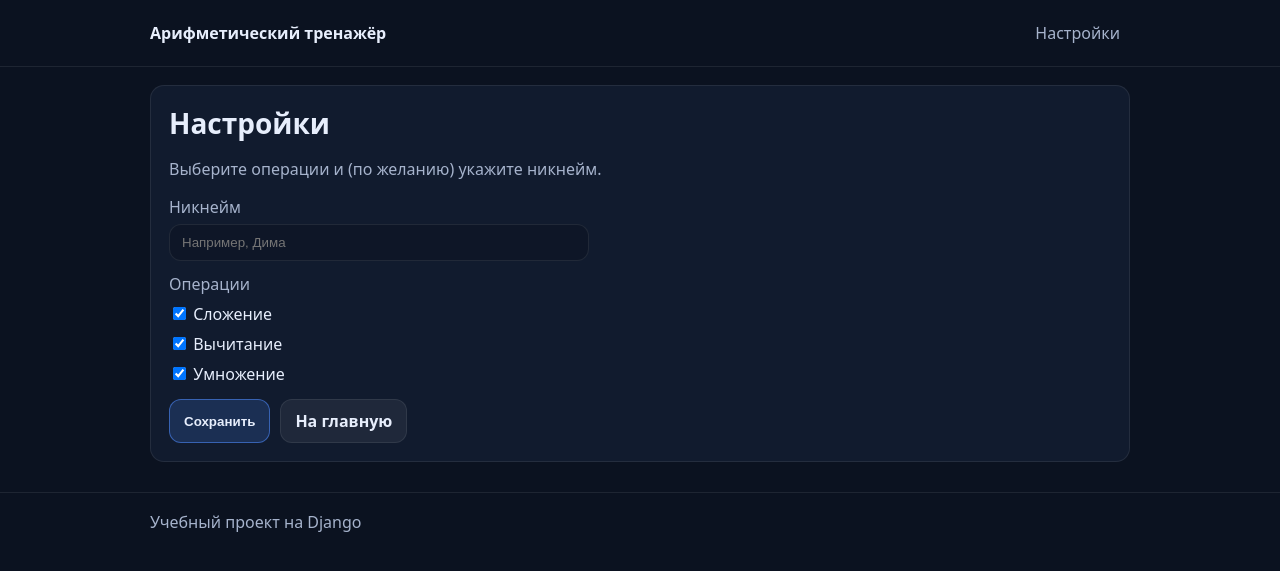
After one commit to Maksimonk/Arithmetic-Trainer, a Django app: page /settings/ in a window 1280 px wide. The commit adds this page. Shown: the top 571 px of the page. Run offline with Django 4.2, Linux system fonts and the light colour scheme.

Commit message:
add settings page

```diff
--- a/static/css/styles.css
+++ b/static/css/styles.css
@@ -27,10 +27,35 @@ body {
   padding: 14px 0;
 }
 
+.header__inner {
+  display: flex;
+  align-items: center;
+  justify-content: space-between;
+  gap: 12px;
+}
+
 .brand {
   color: var(--text);
   text-decoration: none;
   font-weight: 700;
+}
+
+.nav {
+  display: flex;
+  gap: 10px;
+  flex-wrap: wrap;
+}
+
+.nav__link {
+  color: var(--muted);
+  text-decoration: none;
+  padding: 8px 10px;
+  border-radius: 10px;
+}
+
+.nav__link:hover {
+  color: var(--text);
+  background: rgba(255, 255, 255, 0.06);
 }
 
 .card {
@@ -48,6 +73,80 @@ body {
 
 .muted {
   color: var(--muted);
+}
+
+.form {
+  margin-top: 10px;
+}
+
+.form__row {
+  margin: 12px 0;
+}
+
+.label {
+  display: block;
+  margin-bottom: 6px;
+  color: var(--muted);
+}
+
+input[type="text"] {
+  width: min(420px, 100%);
+  padding: 10px 12px;
+  border-radius: 12px;
+  border: 1px solid var(--border);
+  background: rgba(0, 0, 0, 0.15);
+  color: var(--text);
+  outline: none;
+}
+
+input[type="text"]:focus {
+  border-color: rgba(79, 140, 255, 0.7);
+  box-shadow: 0 0 0 4px rgba(79, 140, 255, 0.15);
+}
+
+.checkbox {
+  display: block;
+  margin: 8px 0;
+  color: var(--text);
+}
+
+.actions {
+  display: flex;
+  gap: 10px;
+  flex-wrap: wrap;
+  margin-top: 14px;
+}
+
+.btn {
+  display: inline-flex;
+  align-items: center;
+  justify-content: center;
+  padding: 10px 14px;
+  border-radius: 12px;
+  border: 1px solid rgba(79, 140, 255, 0.55);
+  background: rgba(79, 140, 255, 0.18);
+  color: var(--text);
+  text-decoration: none;
+  cursor: pointer;
+  font-weight: 650;
+}
+
+.btn:hover {
+  background: rgba(79, 140, 255, 0.28);
+}
+
+.btn--secondary {
+  border-color: var(--border);
+  background: rgba(255, 255, 255, 0.06);
+}
+
+.btn--secondary:hover {
+  background: rgba(255, 255, 255, 0.1);
+}
+
+.field-error {
+  color: #ff5c7a;
+  margin-top: 6px;
 }
 
 .grid {
--- a/templates/base.html
+++ b/templates/base.html
@@ -11,6 +11,9 @@
     <header class="header">
       <div class="container header__inner">
         <a class="brand" href="{% url 'home' %}">Арифметический тренажёр</a>
+        <nav class="nav">
+          <a class="nav__link" href="{% url 'settings' %}">Настройки</a>
+        </nav>
       </div>
     </header>
     <main class="container">
--- /dev/null
+++ b/templates/trainer/settings.html
@@ -0,0 +1,38 @@
+{% extends "base.html" %}
+
+{% block title %}Настройки — Арифметический тренажёр{% endblock %}
+
+{% block content %}
+  <section class="card">
+    <h1 class="h1">Настройки</h1>
+    <p class="muted">Выберите операции и (по желанию) укажите никнейм.</p>
+
+    <form method="post" class="form">
+      {% csrf_token %}
+
+      <div class="form__row">
+        <label class="label" for="{{ form.nickname.id_for_label }}">{{ form.nickname.label }}</label>
+        {{ form.nickname }}
+        {% if form.nickname.errors %}
+          <div class="field-error">{{ form.nickname.errors|striptags }}</div>
+        {% endif %}
+      </div>
+
+      <div class="form__row">
+        <div class="label">Операции</div>
+        <label class="checkbox">{{ form.allow_addition }} Сложение</label>
+        <label class="checkbox">{{ form.allow_subtraction }} Вычитание</label>
+        <label class="checkbox">{{ form.allow_multiplication }} Умножение</label>
+      </div>
+
+      {% if form.non_field_errors %}
+        <div class="field-error">{{ form.non_field_errors|striptags }}</div>
+      {% endif %}
+
+      <div class="actions">
+        <button class="btn" type="submit">Сохранить</button>
+        <a class="btn btn--secondary" href="{% url 'home' %}">На главную</a>
+      </div>
+    </form>
+  </section>
+{% endblock %}
--- a/trainer/storage.py
+++ b/trainer/storage.py
@@ -75,3 +75,13 @@ def save_profile(user_id: str, profile: dict[str, Any]) -> None:
     payload = json.dumps(profile, ensure_ascii=False, indent=2)
     tmp.write_text(payload, encoding="utf-8")
     tmp.replace(path)
+
+
+def update_profile(
+    user_id: str, *, nickname: str, settings_dict: dict[str, Any]
+) -> dict[str, Any]:
+    profile = load_profile(user_id)
+    profile["nickname"] = nickname.strip()
+    profile["settings"].update(settings_dict)
+    save_profile(user_id, profile)
+    return profile
--- a/trainer/urls.py
+++ b/trainer/urls.py
@@ -4,4 +4,5 @@ from . import views
 
 urlpatterns = [
     path("", views.home, name="home"),
+    path("settings/", views.settings_view, name="settings"),
 ]
--- a/trainer/views.py
+++ b/trainer/views.py
@@ -1,7 +1,9 @@
 from django.http import HttpRequest, HttpResponse
-from django.shortcuts import render
+from django.shortcuts import redirect, render
+from django.urls import reverse
 
-from .storage import COOKIE_NAME, get_or_create_user_id, load_profile
+from .forms import SettingsForm
+from .storage import COOKIE_NAME, get_or_create_user_id, load_profile, update_profile
 
 
 def _with_uid_cookie(response: HttpResponse, user_id: str) -> HttpResponse:
@@ -23,3 +25,31 @@ def home(request: HttpRequest) -> HttpResponse:
     }
     response = render(request, "trainer/home.html", context)
     return _with_uid_cookie(response, user_id)
+
+
+def settings_view(request: HttpRequest) -> HttpResponse:
+    user_id = get_or_create_user_id(request.COOKIES.get(COOKIE_NAME))
+    profile = load_profile(user_id)
+
+    if request.method == "POST":
+        form = SettingsForm(request.POST)
+        if form.is_valid():
+            update_profile(
+                user_id,
+                nickname=form.cleaned_data["nickname"],
+                settings_dict={
+                    "allow_addition": bool(form.cleaned_data.get("allow_addition")),
+                    "allow_subtraction": bool(form.cleaned_data.get("allow_subtraction")),
+                    "allow_multiplication": bool(form.cleaned_data.get("allow_multiplication")),
+                },
+            )
+            return redirect(reverse("home"))
+    else:
+        initial = {
+            "nickname": profile.get("nickname", ""),
+            **profile.get("settings", {}),
+        }
+        form = SettingsForm(initial=initial)
+
+    response = render(request, "trainer/settings.html", {"form": form})
+    return _with_uid_cookie(response, user_id)
```
